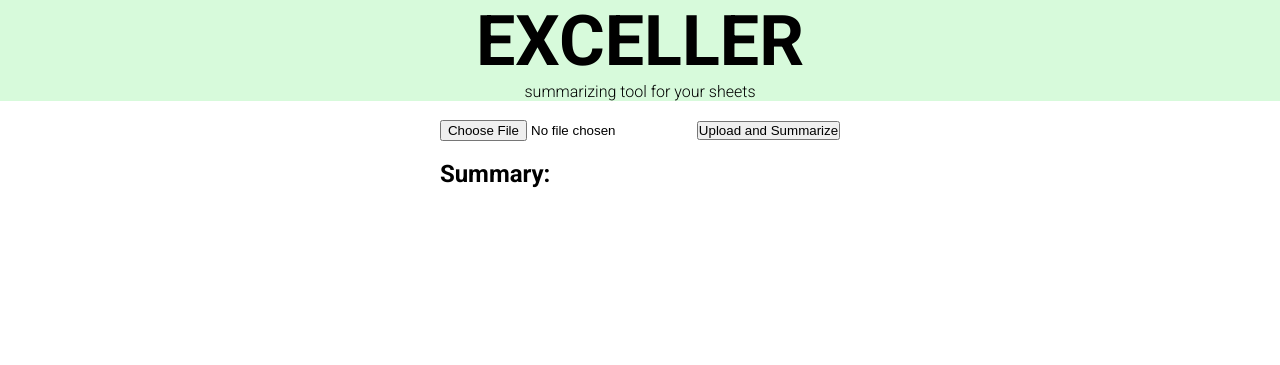
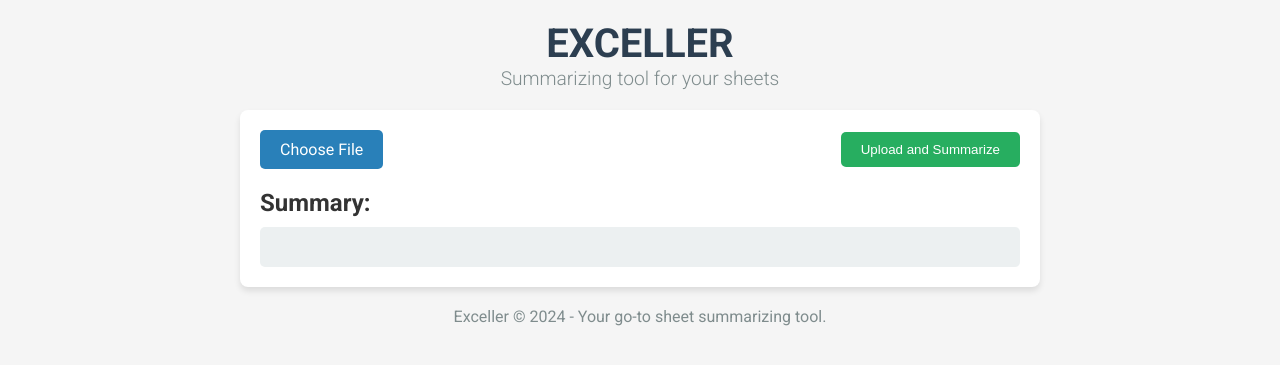
Before and after one commit to prathmesh796/Exceller, a Flask app: page / in a window 1280 px wide. Shown: the top 365 px of the page. Run offline with Flask 3, Linux system fonts and the light colour scheme.

Commit message:
designing the template and styles

```diff
--- a/static/style.css
+++ b/static/style.css
@@ -1,26 +1,99 @@
 * {
+    box-sizing: border-box;
     margin: 0;
     padding: 0;
 }
 
 body {
-    background-color: rgb(255, 255, 255);
-
+    font-family: 'Roboto', sans-serif;
+    background-color: #f5f5f5;
+    color: #333;
+    padding: 20px;
 }
 
-
-header{
-    background-color: rgb(215, 250, 219);
+header {
     text-align: center;
-}
-
-main{
-    display: table;
-    margin: auto;
-    border: 10px;
-    border-color: grey;
+    margin-bottom: 20px;
 }
 
 .branding {
-    font-size: 70px;
+    font-size: 2.5rem;
+    font-weight: 700;
+    color: #2c3e50;
 }
+
+.tagline {
+    font-size: 1.2rem;
+    color: #7f8c8d;
+}
+
+.container {
+    max-width: 800px;
+    margin: 0 auto;
+    padding: 20px;
+    background-color: #fff;
+    box-shadow: 0 4px 6px rgba(0, 0, 0, 0.1);
+    border-radius: 8px;
+}
+
+form {
+    display: flex;
+    align-items: center;
+    justify-content: space-between;
+    margin-bottom: 20px;
+}
+
+.file-input {
+    display: none;
+}
+
+.file-label {
+    padding: 10px 20px;
+    background-color: #2980b9;
+    color: white;
+    border: none;
+    border-radius: 5px;
+    cursor: pointer;
+}
+
+.upload-btn {
+    padding: 10px 20px;
+    background-color: #27ae60;
+    color: white;
+    border: none;
+    border-radius: 5px;
+    cursor: pointer;
+}
+
+.upload-btn:hover, .file-label:hover {
+    background-color: #3498db;
+}
+
+.loading {
+    font-size: 1.2rem;
+    color: #7f8c8d;
+    text-align: center;
+    margin: 10px 0;
+}
+
+h2 {
+    font-size: 1.5rem;
+    margin-bottom: 10px;
+}
+
+.summary-box {
+    background-color: #ecf0f1;
+    padding: 20px;
+    border-radius: 5px;
+    max-width: 100%;
+    overflow-wrap: break-word;
+    white-space: pre-wrap;
+    word-wrap: break-word;
+    font-family: 'Roboto Mono', monospace;
+}
+
+footer {
+    text-align: center;
+    margin-top: 20px;
+    color: #7f8c8d;
+}
--- a/templates/index.html
+++ b/templates/index.html
@@ -9,35 +9,37 @@
     <link
         href="https://fonts.googleapis.com/css2?family=Roboto:ital,wght@0,100;0,300;0,400;0,500;0,700;0,900;1,100;1,300;1,400;1,500;1,700;1,900&display=swap"
         rel="stylesheet">
-    <link rel="stylesheet" href="\static\style.css">
-    <link rel="stylesheet" href="\static\font.css">
+    <link rel="stylesheet" href="/static/style.css">
+    <link rel="stylesheet" href="/static/font.css">
     <title>Exceller</title>
 </head>
 
 <body class="roboto-regular">
     <header>
         <h1 class="branding">EXCELLER</h1>
-        <p class="roboto-light">summarizing tool for your sheets</p>
+        <p class="tagline roboto-light">Summarizing tool for your sheets</p>
     </header>
-    <br>
 
     <main>
-        <form id="uploadForm" enctype="multipart/form-data">
-            <input type="file" id="fileInput" name="file" accept=".xls, .xlsx, .csv">
-            <button type="submit">Upload and Summarize</button>
-        </form>
-        <br>
+        <div class="container">
+            <form id="uploadForm" enctype="multipart/form-data">
+                <label for="fileInput" class="file-label">Choose File</label>
+                <input type="file" id="fileInput" name="file" accept=".xls, .xlsx, .csv" class="file-input">
+                <button type="submit" class="upload-btn">Upload and Summarize</button>
+            </form>
 
-        <h2>Summary:</h2>
-        <pre id="summary"></pre>
+            <div id="loading" class="loading" style="display:none;">Summarizing...</div>
+
+            <h2>Summary:</h2>
+            <pre id="summary" class="summary-box"></pre>
+        </div>
     </main>
-    <br>
 
     <footer>
-
+        <p>Exceller &copy; 2024 - Your go-to sheet summarizing tool.</p>
     </footer>
 
-    <script src="static\script.js"></script>
+    <script src="/static/script.js"></script>
 </body>
 
 </html>
```
